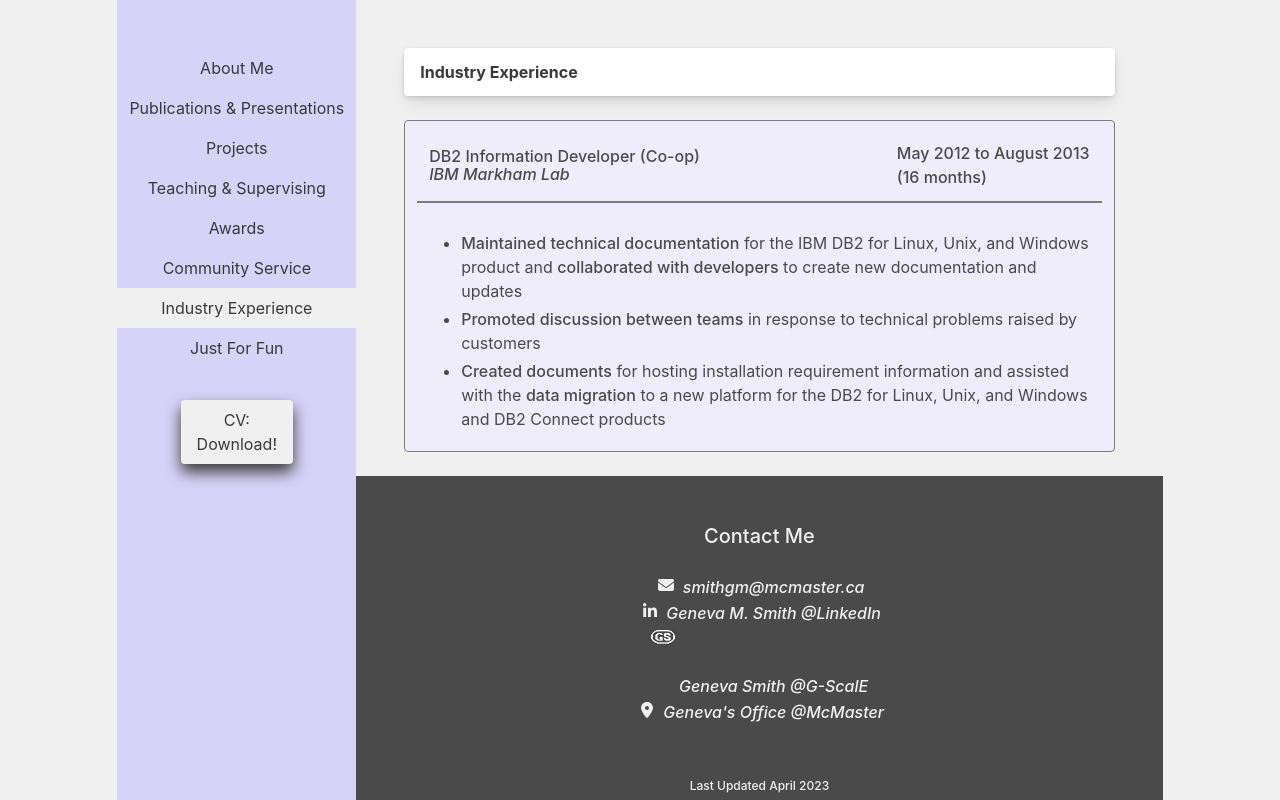
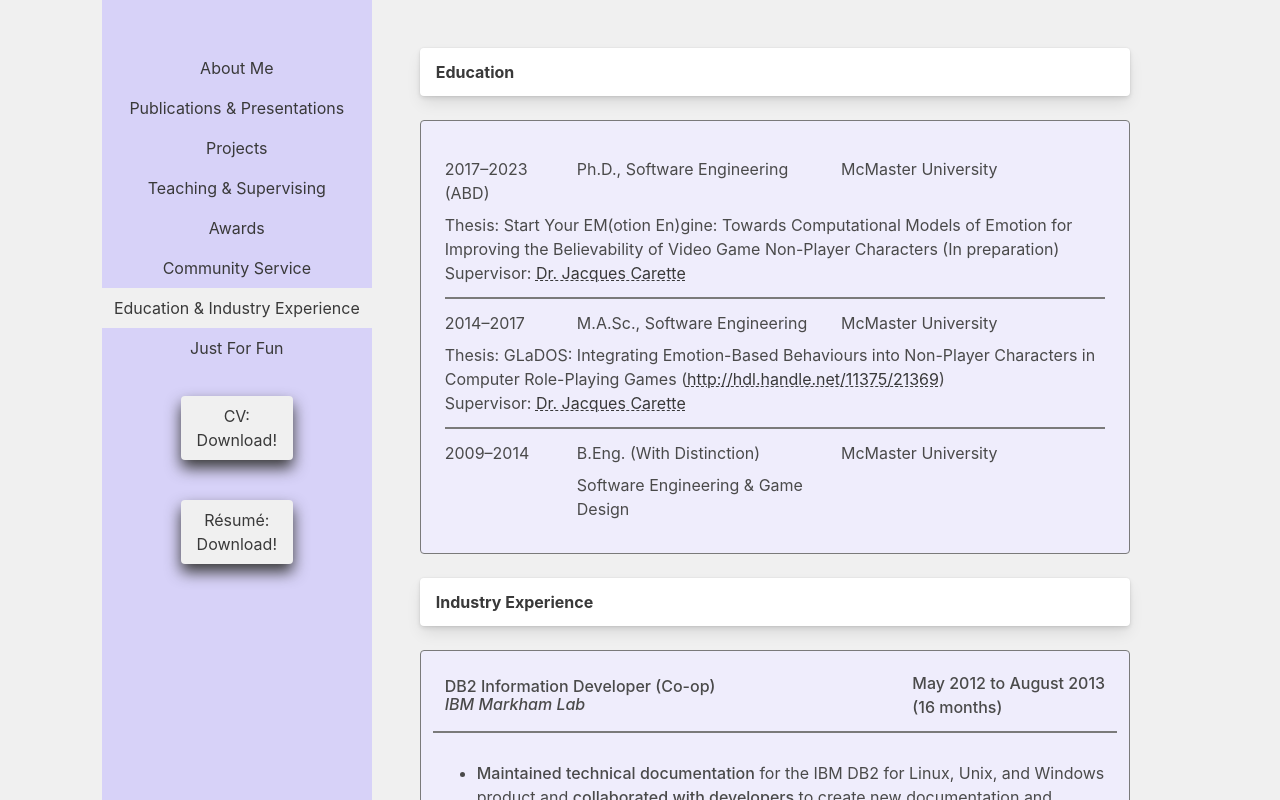
Before and after one commit to GenevaS/website, a Next.js app: page /industry in a window 1280 px wide. Shown: the top 800 px of the page. Built offline with nearby package versions, Linux system fonts and the light colour scheme; some icons are missing.

Commit message:
Adding education, button for resume

```diff
--- a/components/navbar.js
+++ b/components/navbar.js
@@ -24,7 +24,7 @@ const awardsAddress = "/awards";
 const community = "Community Service";
 const communityAddress = "/community";
 
-const industry = "Industry Experience";
+const industry = "Education & Industry Experience";
 const industryAddress = "/industry";
 
 const funStuff = "Just For Fun";
@@ -81,20 +81,22 @@ function NavBar(  ) {
 
             {IsActiveLink(funStuff, funAddress)}
 
-            {/* <div className='navbar-item is-justify-content-center'>
+            {<div className='navbar-item is-flex-direction-column is-justify-content-center my-3'>
+
+                <Link href="/assets/GMSmith_CV_Web.pdf">
+                    <a download target="_blank" rel="noopener noreferrer" className='button downloadbutton my-2' tabIndex={0}>
+                        CV:<br/> Download!
+                    </a>
+                </Link>
+
+                <br></br>
+
                 <Link href="/assets/GMSmith_Resume_Web.pdf">
-                    <a download target="_blank" rel="noopener noreferrer" className='button downloadbutton my-5' tabIndex={0}>
+                    <a download target="_blank" rel="noopener noreferrer" className='button downloadbutton my-2' tabIndex={0}>
                         Résumé:<br/> Download!
                     </a>
                 </Link>
-            </div> */}
 
-            {<div className='navbar-item is-justify-content-center'>
-                <Link href="/assets/GMSmith_CV_Web.pdf">
-                    <a download target="_blank" rel="noopener noreferrer" className='button downloadbutton my-5' tabIndex={0}>
-                        CV:<br/> Download!
-                    </a>
-                </Link>
             </div>}
         </div>
 	)
--- a/pages/index.js
+++ b/pages/index.js
@@ -134,6 +134,7 @@ export default function Home( ) {
             </p>
 
           </div>
+
         </section>
       </section>
     </Layout>
--- a/pages/industry.js
+++ b/pages/industry.js
@@ -16,6 +16,86 @@ export default function Industry( ) {
 
         <section className='is-full-width pt-6'>
           <div className='columns is-flex-direction-column px-6'>
+
+          <div className='column'>
+              <div className="card">
+                <header className="card-header is-align-items-center">
+                  <h1 className="card-header-title">
+                    Education
+                  </h1>
+                </header>
+              </div>
+            </div>
+
+            <div className='column'>
+              <div className='tile is-child notification
+                              has-background-primary-light has-dark-grey-border
+                              px-3'>
+                <article className="is-flex is-flex-direction-column
+                                    is-flex-grow-1
+                                    is-align-items-center p-3">
+                    <table className='column is-full p-0'>
+
+                      <tr className='columns is-full mx-0 px-0 mt-1 mb-2'>
+                        <td className='column is-one-fifth p-0'>2017–2023 (ABD)</td>
+                        <td className='column is-two-fifths p-0'>Ph.D., Software Engineering</td>
+                        <td className='column is-two-fifths p-0'>McMaster University</td>
+                      </tr>
+
+                      <tr>
+                        <td>Thesis: Start Your EM(otion En)gine: Towards Computational Models of Emotion for
+                            Improving the Believability of Video Game Non-Player Characters (In preparation)</td>
+                      </tr>
+
+                      <tr>
+                        <td>Supervisor: <a className='is-link'
+                                                  href="https://gscale.cas.mcmaster.ca/author/jacques-carette/"
+                                                  target="_blank" rel="noopener noreferrer"
+                                                  aria-label="Go to Dr. Jacque Carette's profile on G-ScalE's website">Dr. Jacques Carette</a></td>
+                      </tr>
+
+                      <hr className='has-background-grey my-3'></hr>
+
+                      <tr className='columns is-full mx-0 px-0 mt-1 mb-2'>
+                        <td className='column is-one-fifth p-0'>2014–2017</td>
+                        <td className='column is-two-fifths p-0'>M.A.Sc., Software Engineering</td>
+                        <td className='column is-two-fifths p-0'>McMaster University</td>
+                      </tr>
+
+                      <tr>
+                        <td>Thesis: GLaDOS: Integrating Emotion-Based Behaviours into Non-Player Characters in
+                            Computer Role-Playing Games (<a className='is-link'
+                                 href='http://hdl.handle.net/11375/21369'
+                                 target="_blank" rel="noopener noreferrer"
+                                 style={{wordBreak: "break-all"}} aria-label="Go to official page for GLaDOS: Integrating Emotion-Based Behaviours into Non-Player Characters in Computer
+                                                                              Role-Playing Games">http://hdl.handle.net/11375/21369</a>)</td>
+                      </tr>
+
+                      <tr>
+                        <td>Supervisor: <a className='is-link'
+                                                  href="https://gscale.cas.mcmaster.ca/author/jacques-carette/"
+                                                  target="_blank" rel="noopener noreferrer"
+                                                  aria-label="Go to Dr. Jacque Carette's profile on G-ScalE's website">Dr. Jacques Carette</a></td>
+                      </tr>
+
+                      <hr className='has-background-grey my-3'></hr>
+
+                      <tr className='columns is-full mx-0 px-0 mt-1 mb-2'>
+                        <td className='column is-one-fifth p-0'>2009–2014</td>
+                        <td className='column is-two-fifths p-0'>B.Eng. (With Distinction)</td>
+                        <td className='column is-two-fifths p-0'>McMaster University</td>
+                      </tr>
+
+                      <tr className='columns is-full m-0 px-0'>
+                        <td className='column is-one-fifth p-0'></td>
+                        <td className='column is-two-fifths p-0'>Software Engineering & Game Design</td>
+                        <td className='column is-two-fifths p-0'></td>
+                      </tr>
+
+                    </table>
+                </article>
+              </div>
+            </div>
 
             <div className='column'>
               <div className="card">
```
Lines whose indentation alone changed are shown as unchanged.
